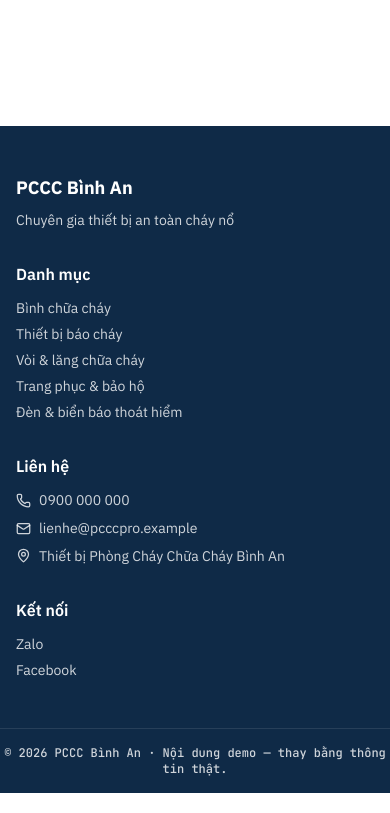
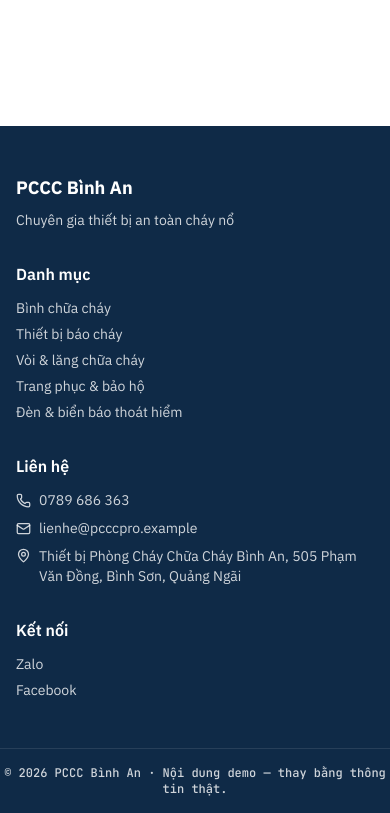
Before and after one commit to quockhanh41/pccc, a Next.js app: page /san-pham in a window 390 px wide. Shown: the part 5455-6268 px from the top of the page. Built offline with nearby package versions, Linux system fonts and the light colour scheme.

Commit message:
fix(site): update phone number and Zalo link to 0789686363

```diff
--- a/data/site.ts
+++ b/data/site.ts
@@ -4,12 +4,12 @@ export const site = {
   description:
     "Cung cấp thiết bị phòng cháy chữa cháy đạt chuẩn, kiểm định đầy đủ: bình chữa cháy, thiết bị báo cháy, vòi & lăng chữa cháy, trang phục bảo hộ, đèn & biển báo thoát hiểm.",
   url: "https://pccc-pro.vercel.app",
-  phone: "0900 000 000",
-  phoneDigits: "0900000000",
-  zalo: "https://zalo.me/0900000000",
+  phone: "0789 686 363",
+  phoneDigits: "0789686363",
+  zalo: "https://zalo.me/0789686363",
   facebook: "https://facebook.com/",
   email: "lienhe@pcccpro.example",
-  address: "Thiết bị Phòng Cháy Chữa Cháy Bình An",
+  address: "Thiết bị Phòng Cháy Chữa Cháy Bình An, 505 Phạm Văn Đồng, Bình Sơn, Quảng Ngãi",
   // Đường dẫn mở trực tiếp Google Maps chính xác của cơ sở:
   mapUrl:
     "https://www.google.com/maps/place/Thi%E1%BA%BFt+b%E1%BB%8B+Ph%C3%B2ng+Ch%C3%A1y+Ch%E1%BB%AFa+Ch%E1%BB%AFa+B%C3%ACnh+An/@15.294176,108.7598652,17z/data=!4m16!1m9!3m8!1s0x3169b50036633fa7:0x784e4d80fc268f2f!2zVGhp4bq_dCBi4buLIFBow7JuZyBDaMOheSBDaOG7r2EgQ2jDoXkgQsOsbmggQW4!8m2!3d15.2941708!4d108.7624401!9m1!1b1!16s%2Fg%2F11nc4z7t3v!3m5!1s0x3169b50036633fa7:0x784e4d80fc268f2f!8m2!3d15.2941708!4d108.7624401!16s%2Fg%2F11nc4z7t3v",
```
